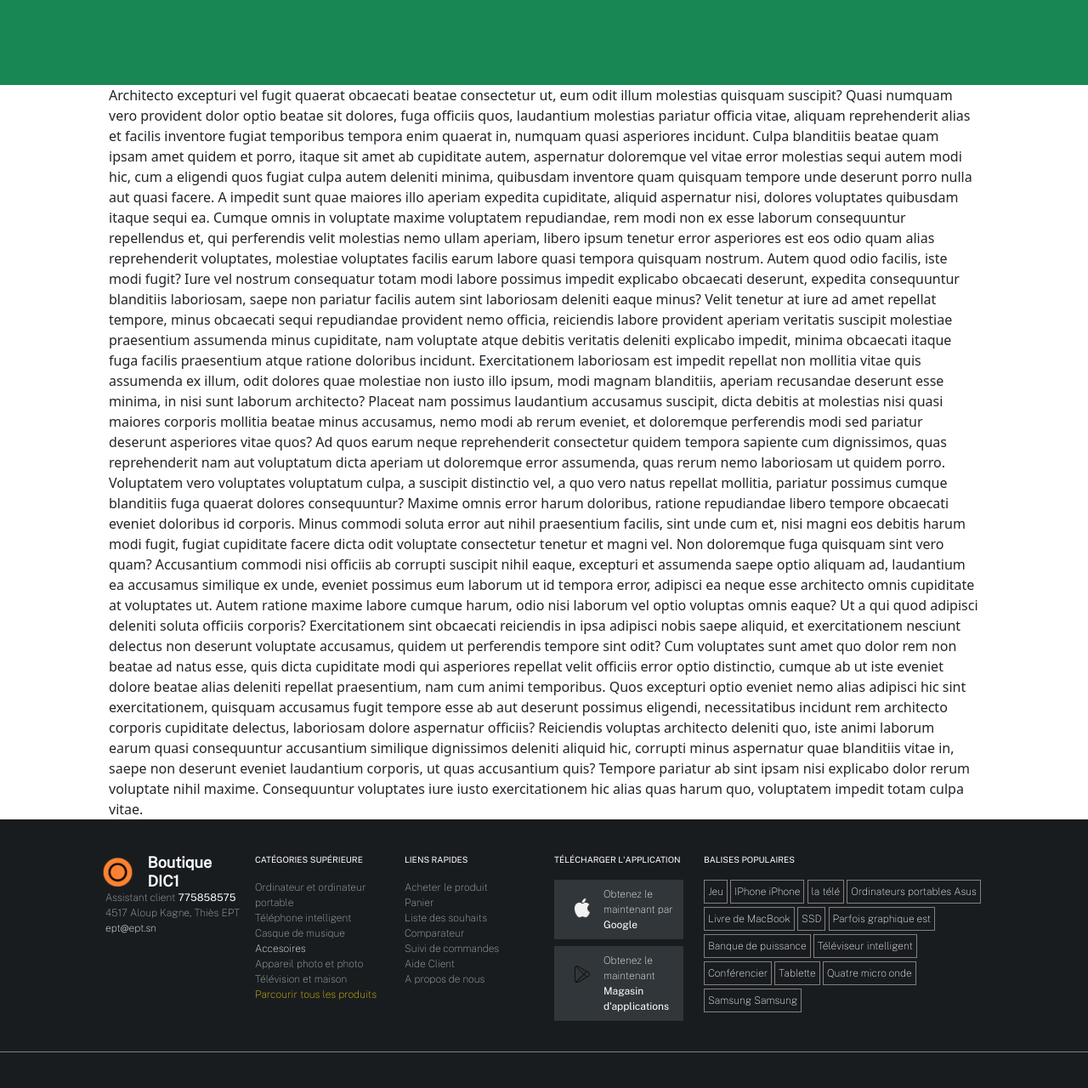
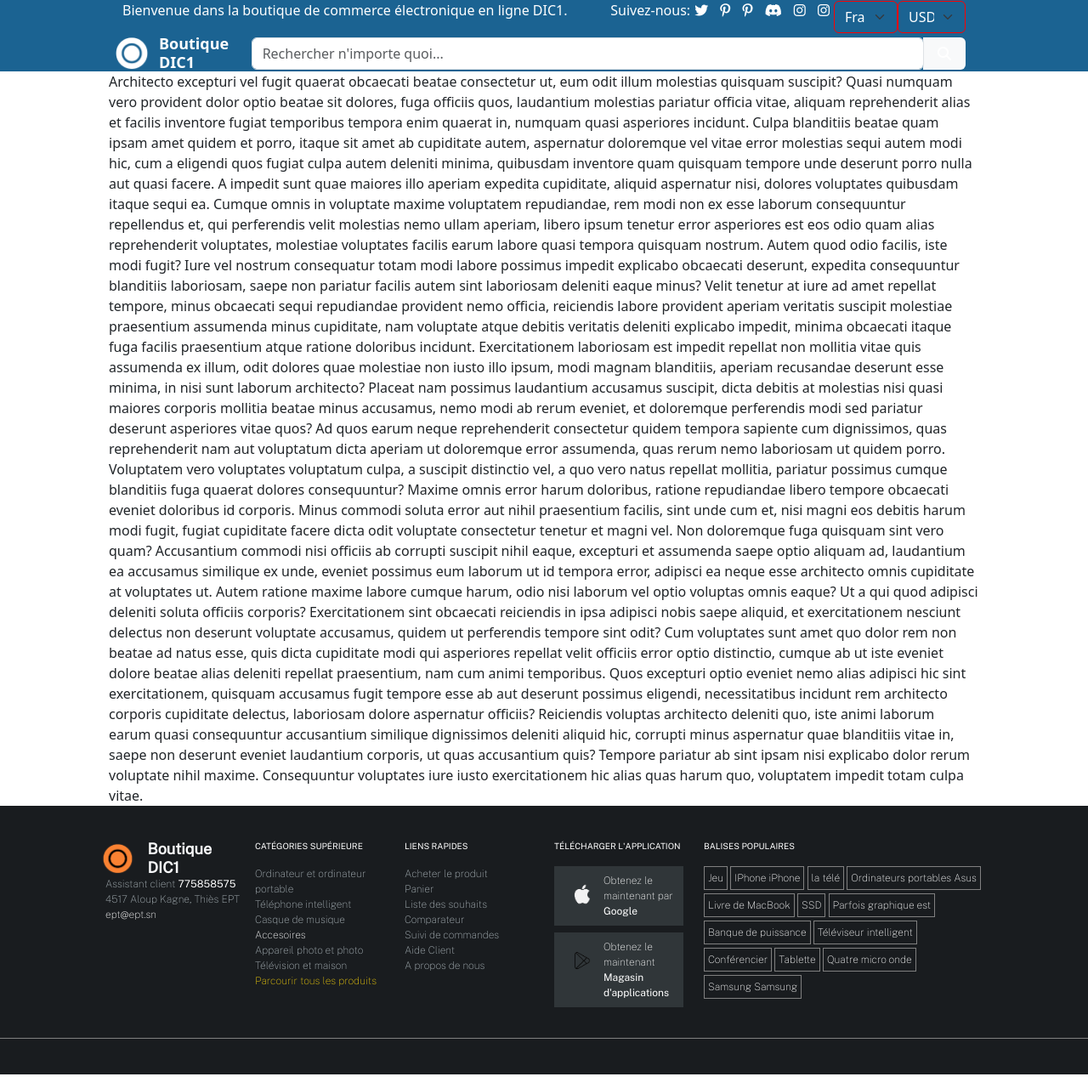
Before and after one commit to baamethgit/DIC1_Shop, a Django app: page / in a window 1280 px wide. Shown: the whole page at 85% size. Run offline with Django 4.2, Linux system fonts and the light colour scheme; some libraries are stand-ins or nearby versions.

Commit message:
juste pour commiter

```diff
--- a/src/static/css/style.css
+++ b/src/static/css/style.css
@@ -3,6 +3,32 @@
 .main_block {
   flex-grow: 1;
   width: 80%;
+}
+
+.head {
+  background-color: #1b6392;
+}
+
+.header {
+  color: white;
+  width: 85%;
+  margin: auto;
+  padding-left: auto;
+  padding-right: auto;
+}
+.header * {
+  color: white;
+}
+.header select {
+  color: white !important;
+  background-color: #1b6392 !important;
+  border: none !important;
+  border: 1px solid red !important;
+}
+.header i {
+  display: inline-block;
+  margin-left: 5px;
+  margin-right: 5px;
 }
 
 .footer {
--- a/src/static/css/style.scss
+++ b/src/static/css/style.scss
@@ -10,6 +10,31 @@ $footerTextColor : #ADB7BC;
     flex-grow: 1;
     width: 80%;
 }
+.head{
+    background-color: $headerMainColor;
+}
+//HEADER
+.header{
+    color:white;
+    width: 85%;
+    margin: auto;
+    padding-left: auto;
+    padding-right: auto;
+    & *{
+        color:white;
+    }
+    select{
+        color:white !important;
+        background-color: #1b6392 !important;
+        border: none !important;
+        border: 1px solid red !important;
+    }
+    i{
+        display: inline-block;
+        margin-left: 5px;
+        margin-right: 5px;
+    }
+}
 // FOOTER
 .footer{
     padding-top: 40px;
@@ -20,7 +45,6 @@ $footerTextColor : #ADB7BC;
         background-color: gray;
     }
     .row{
-
         margin-bottom: 20px;
         flex-wrap: wrap;
         margin-left: auto;
--- a/src/templates/base.html
+++ b/src/templates/base.html
@@ -8,12 +8,12 @@
     {% load bootstrap5 %}
     {% bootstrap_css %}
     {% bootstrap_javascript %}
-    {% comment %} <link rel="stylesheet" href="style.css"> {% endcomment %}
+    <link rel="stylesheet" href="https://cdnjs.cloudflare.com/ajax/libs/font-awesome/6.5.2/css/all.min.css" integrity="sha512-SnH5WK+bZxgPHs44uWIX+LLJAJ9/2PkPKZ5QiAj6Ta86w+fsb2TkcmfRyVX3pBnMFcV7oQPJkl9QevSCWr3W6A==" crossorigin="anonymous" referrerpolicy="no-referrer" />
     <link rel="stylesheet" href="{% static 'css/style.css' %}" >
 </head>
 <body>
     <section class="d-flex flex-column justify-content-between m-0 p-0" style="min-height: 100vh;">
-        <div class = 'header'>
+        <div class='head'>
             {% block header %}
                 {% include "header.html" %}
             {% endblock  %}
--- a/src/templates/header.html
+++ b/src/templates/header.html
@@ -1 +1,42 @@
-<div style='height:100px;' class='bg-success'></div>
+{% load static %}
+<section class='header px-5'>
+    <div class='d-flex align-items-center justify-content-between'>
+        <p>Bienvenue dans la boutique de commerce électronique en ligne DIC1.</p>
+        <div class='d-flex align-items-center justify-content-between'>
+            <p>Suivez-nous:</p>
+            <ul>
+                <i class="fa-brands fa-twitter" style="color: #ffffff;"></i>
+                <i class="fa-brands fa-pinterest-p" style="color: #ffffff;"></i>
+                <i class="fa-brands fa-pinterest-p" style="color: #ffffff;"></i>
+                <i class="fa-brands fa-discord" style="color: #ffffff;"></i>
+                <i class="fa-brands fa-instagram" style="color: #ffffff;"></i>
+                <i class="fa-brands fa-instagram" style="color: #ffffff;"></i>
+            </ul>
+            <select class="form-select langue" aria-label="Default select example" style='width:75px;'>
+                <option value="fr" selected>Fra</option>
+                <option value="en">Eng</option>
+            </select>
+            <select class="form-select langue" aria-label="Default select example" style='width:80px;'>
+                <option value="usd" selected>USD</option>
+                <option value="veu">VEU</option>
+            </select>
+        </div>
+    </div>
+    <div class="hr w-100" style="height: 1px;"></div>
+    <div class='d-flex align-items-center justify-content-between'>
+        <li class="d-flex align-items-center align-items-center">
+            <img class='me-0' src="{% static 'images/logo_shop_1.png' %}" alt="logo" style='width:50px;height:40px;position:relative;left:-10px'>
+            <h6 class="text-light d-inline-block p-0 m-0" style="font-size: 18px !important;"><b>Boutique DIC1</b></h6>
+        </li>
+        <div class="input-group rounded" style='30%'>
+            <input type="search" class="form-control rounded" placeholder="Rechercher n'importe quoi..." aria-label="Search" aria-describedby="search-addon" />
+            <span class="input-group-text border-0" id="search-addon">
+              <i class="fas fa-search"></i>
+            </span>
+        </div>
+        <ul>
+            <li></li>
+            <li></li>
+        </ul>
+    </div>
+</section>
```
Also changed, not shown: src/DIC1Shop/urls.py (line endings or trailing spaces), 1 other file.
